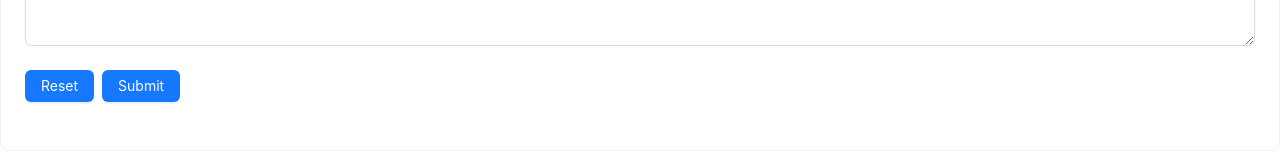
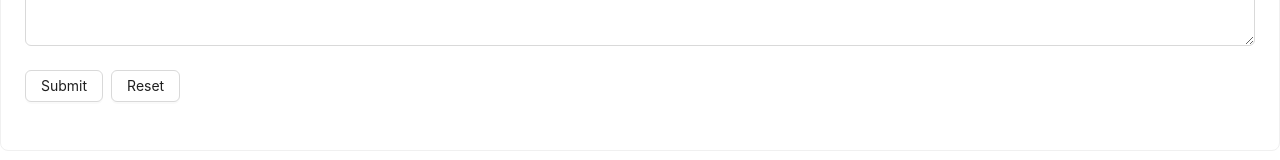
Before and after one commit to mayurrogheliya/budget-tracker-frontend, a React (Vite) app: page / in a window 1280 px wide. Both pictures are taken after typing "Sample" into the empty fields and a click on the button "Add". Shown: the part 352-512 px from the top of the page. Built offline with nearby package versions, Linux system fonts and the light colour scheme; no server answers.

Commit message:
chore: display the proper message when error is occured

```diff
--- a/src/components/TransactionForm.tsx
+++ b/src/components/TransactionForm.tsx
@@ -62,7 +62,7 @@ const TransactionForm: React.FC = () => {
       }
       setEditingTransactions(null);
     } catch (error: any) {
-      message.error(error.response?.data?.message || "An error occurred");
+      message.error(error.message || "An error occurred");
     } finally {
       setLoading(false);
     }
@@ -134,13 +134,19 @@ const TransactionForm: React.FC = () => {
               <Flex>
                 <Space>
                   <Form.Item>
-                    <Button type="primary" onClick={() => form.resetFields()}>
-                      Reset
+                    <Button
+                      className="bg-sky-600 !text-gray-50 hover:!bg-sky-600"
+                      htmlType="submit"
+                    >
+                      Submit
                     </Button>
                   </Form.Item>
                   <Form.Item>
-                    <Button type="primary" htmlType="submit">
-                      Submit
+                    <Button
+                      className="bg-sky-600 !text-gray-50 hover:!bg-sky-600"
+                      onClick={() => form.resetFields()}
+                    >
+                      Reset
                     </Button>
                   </Form.Item>
                 </Space>
--- a/src/pages/Analytics.tsx
+++ b/src/pages/Analytics.tsx
@@ -1,4 +1,4 @@
-import { Space, Typography, Spin, Card } from "antd";
+import { Space, Typography, Spin, Card, message } from "antd";
 import React, { useEffect, useState } from "react";
 
 const { Title } = Typography;
@@ -30,7 +30,7 @@ const Analytics: React.FC = () => {
         console.log("API Response:", response);
         setAnalyticsData(response.data?.data);
       } catch (error: any) {
-        console.log(error.message);
+        message.error(error.message);
       } finally {
         setLoading(false);
       }
```
